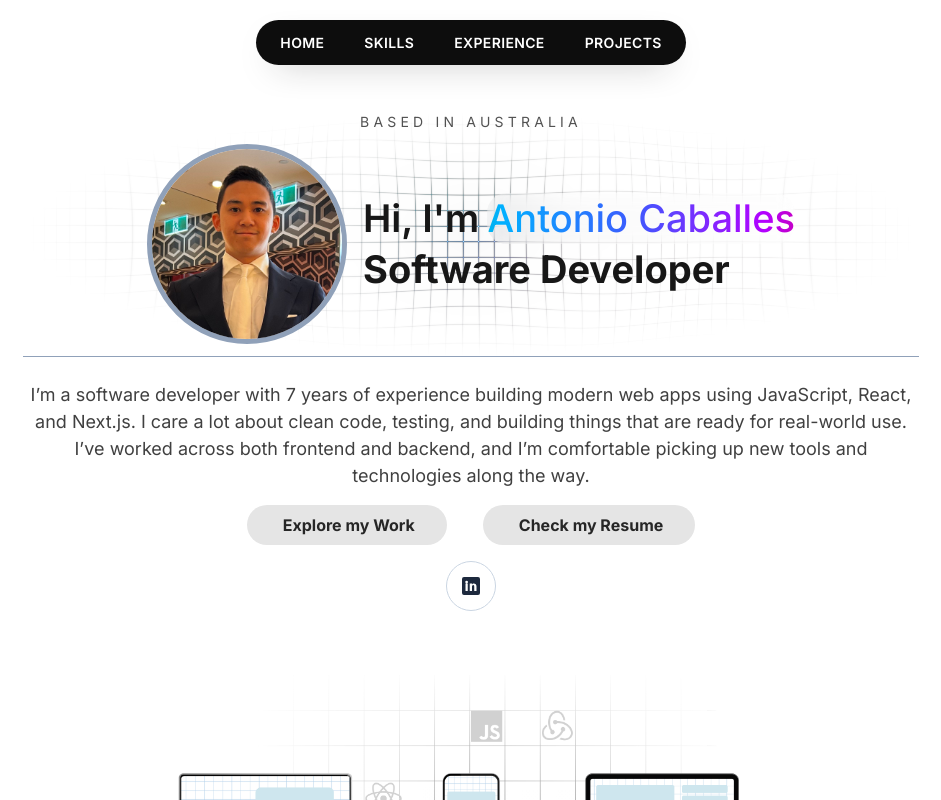
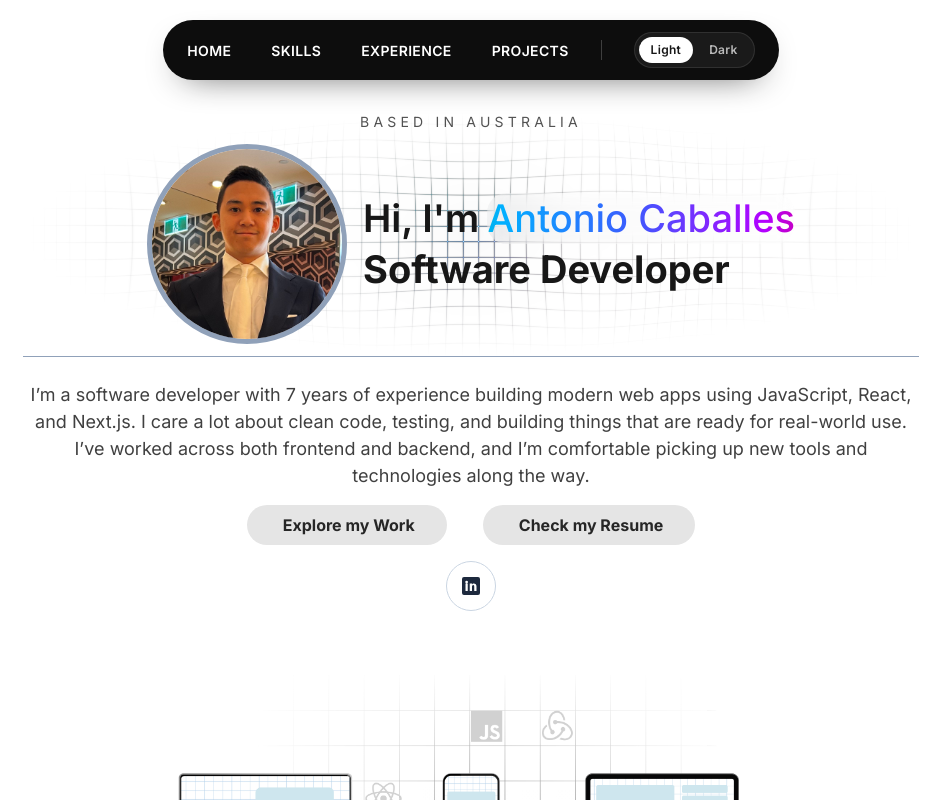
Before and after one commit to arcpac/arcpac.github.io, a Next.js app: page / in a window 1280 px wide. Shown: the top 800 px of the page, without its empty margins (169-1110 px from the left). Built offline with nearby package versions, Linux system fonts and the light colour scheme.

Commit message:
update react blits

```diff
--- /dev/null
+++ b/app/components/ThemeToggle.tsx
@@ -0,0 +1,62 @@
+"use client";
+
+import { useEffect, useState } from "react";
+
+type ThemeMode = "light" | "dark";
+
+const THEME_KEY = "theme";
+
+function applyTheme(theme: ThemeMode) {
+  if (typeof document === "undefined") {
+    return;
+  }
+  document.documentElement.classList.toggle("dark", theme === "dark");
+}
+
+export default function ThemeToggle() {
+  const [theme, setTheme] = useState<ThemeMode>("light");
+
+  useEffect(() => {
+    if (typeof window === "undefined") {
+      return;
+    }
+    const stored = window.localStorage.getItem(THEME_KEY);
+    const prefersDark = window.matchMedia?.("(prefers-color-scheme: dark)").matches;
+    const nextTheme: ThemeMode =
+      stored === "light" || stored === "dark" ? stored : prefersDark ? "dark" : "light";
+
+    setTheme(nextTheme);
+    applyTheme(nextTheme);
+  }, []);
+
+  const updateTheme = (nextTheme: ThemeMode) => {
+    setTheme(nextTheme);
+    applyTheme(nextTheme);
+    if (typeof window !== "undefined") {
+      window.localStorage.setItem(THEME_KEY, nextTheme);
+    }
+  };
+
+  return (
+    <div className="flex items-center gap-1 rounded-full border border-white/10 bg-white/5 p-1 text-[10px] font-semibold uppercase tracking-wide text-white sm:text-[12px]">
+      <button
+        type="button"
+        onClick={() => updateTheme("light")}
+        aria-pressed={theme === "light"}
+        className={`rounded-full px-3 py-1 transition ${theme === "light" ? "bg-white text-neutral-900" : "text-white/70 hover:text-white"
+          }`}
+      >
+        Light
+      </button>
+      <button
+        type="button"
+        onClick={() => updateTheme("dark")}
+        aria-pressed={theme === "dark"}
+        className={`rounded-full px-3 py-1 transition ${theme === "dark" ? "bg-white text-neutral-900" : "text-white/70 hover:text-white"
+          }`}
+      >
+        Dark
+      </button>
+    </div>
+  );
+}
--- a/app/components/experiences/WorkExperience.tsx
+++ b/app/components/experiences/WorkExperience.tsx
@@ -180,9 +180,9 @@ const WorkExperience = () => {
                 {WORK_EXPERIENCES.map((work_exp) => (
                     <div
                         key={`${work_exp.company}-${work_exp.period}`}
-                        className="relative grid gap-8 md:grid-cols-[minmax(0,2fr)_minmax(0,1fr)] pb-10"
+                        className={`relative grid gap-8 ${work_exp.stack?.length && `md:grid-cols-[minmax(0,2fr)_minmax(0,1fr)]`} pb-10`}
                     >
-                        <div className="flex flex-col gap-6 border-r">
+                        <div className={`flex flex-col gap-6 ${work_exp.stack?.length && `border-r`}`}>
                             <div className="flex flex-col gap-2">
                                 <div className="flex items-center gap-3">
                                     {work_exp.icon ? (
@@ -236,7 +236,7 @@ const WorkExperience = () => {
 
                             </div>
                         </div>
-
+                        {work_exp.stack?.length &&
                             <div className="grid grid-cols-6 md:grid-cols-6 content-start gap-2 md:gap-1 ">
                                 {work_exp.stack?.map((tool) => (
                                     <div className="relative h-12 w-12 overflow-hidden rounded-xl bg-white dark:bg-neutral-800">
@@ -251,6 +251,8 @@ const WorkExperience = () => {
                                     // </div>
                                 ))}
                             </div>
+                        }
+
                     </div>
                 ))}
             </div>
--- a/app/components/hero/Hero.tsx
+++ b/app/components/hero/Hero.tsx
@@ -1,13 +1,42 @@
+'use client'
+
 import Image from 'next/image'
+import { useEffect, useState } from 'react'
 import RippleGrid from './RippleGrid';
 import GradientText from '@/components/GradientText';
 
 
 const basePath = process.env.NEXT_PUBLIC_BASE_PATH || "";
 const Hero = () => {
+    const [colorMode, setColorMode] = useState<'light' | 'dark'>('light')
+
+    useEffect(() => {
+        if (typeof document === 'undefined') {
+            return;
+        }
+
+        const getMode = () =>
+            document.documentElement.classList.contains('dark') ? 'dark' : 'light';
+
+        setColorMode(getMode());
+
+        const observer = new MutationObserver(() => {
+            setColorMode(getMode());
+        });
+
+        observer.observe(document.documentElement, {
+            attributes: true,
+            attributeFilter: ['class'],
+        });
+
+        return () => observer.disconnect();
+    }, []);
+
+    console.log('colorMode', colorMode)
     return (
         <section
             id="home"
+            data-theme={colorMode}
             className="relative flex w-full max-w-screen flex-col items-center justify-center gap-4 md:gap-6 px-4 pt-20 md:pt-28 min-h-screen text-neutral-700 dark:text-neutral-200 sm:p-2 overflow-hidden"
         >
 
@@ -23,7 +52,7 @@ const Hero = () => {
                             fadeDistance={1.1}
                             vignetteStrength={1}
                             glowIntensity={0.1}
-                            opacity={0.50}
+                            opacity={colorMode === 'light' ? 0.50 : 0.90}
                             gridRotation={0}
                             mouseInteraction
                             mouseInteractionRadius={0.9}
--- a/app/components/projects/MyProjects.tsx
+++ b/app/components/projects/MyProjects.tsx
@@ -27,8 +27,6 @@ const FEATURED_PROJECTS = [
         title: "SplitNest",
         subtitle: (<>
             A modern household expense-sharing app for tracking bills, balances, and who owes who.
-            Next up: an in-app AI assistant powered by RAG to answer questions from your household data,
-            with reporting served to a .NET backend for secure processing.
         </>),
         href: "#",
         image: "/gifs/Nest-vid.gif",
--- a/app/page.tsx
+++ b/app/page.tsx
@@ -7,6 +7,7 @@ import TopSkills from "./components/topskills/TopSkills";
 import WorkExperience from "./components/experiences/WorkExperience";
 import Hero from "./components/hero/Hero";
 import RippleGrid from "./components/hero/RippleGrid";
+import ThemeToggle from "./components/ThemeToggle";
 
 export const inter = Inter({
   subsets: ["latin"],
@@ -102,6 +103,7 @@ export default function Home() {
     >
       <nav className="fixed top-5 z-50">
         <div className="rounded-full bg-black/95 px-6 py-3 shadow-[0_12px_35px_-20px_rgba(0,0,0,0.9)]">
+          <div className="flex items-center gap-6 sm:gap-8">
             <ul className="flex items-center gap-6 text-[10px] font-semibold uppercase tracking-wide text-white sm:gap-10 md:text-[14px]">
               {NAV_ITEMS.map((item) => (
                 <li key={item.label}>
@@ -114,6 +116,9 @@ export default function Home() {
                 </li>
               ))}
             </ul>
+            <div className="hidden h-5 w-px bg-white/20 sm:block" />
+            <ThemeToggle />
+          </div>
         </div>
       </nav>
 
```
Lines whose indentation alone changed are shown as unchanged.
